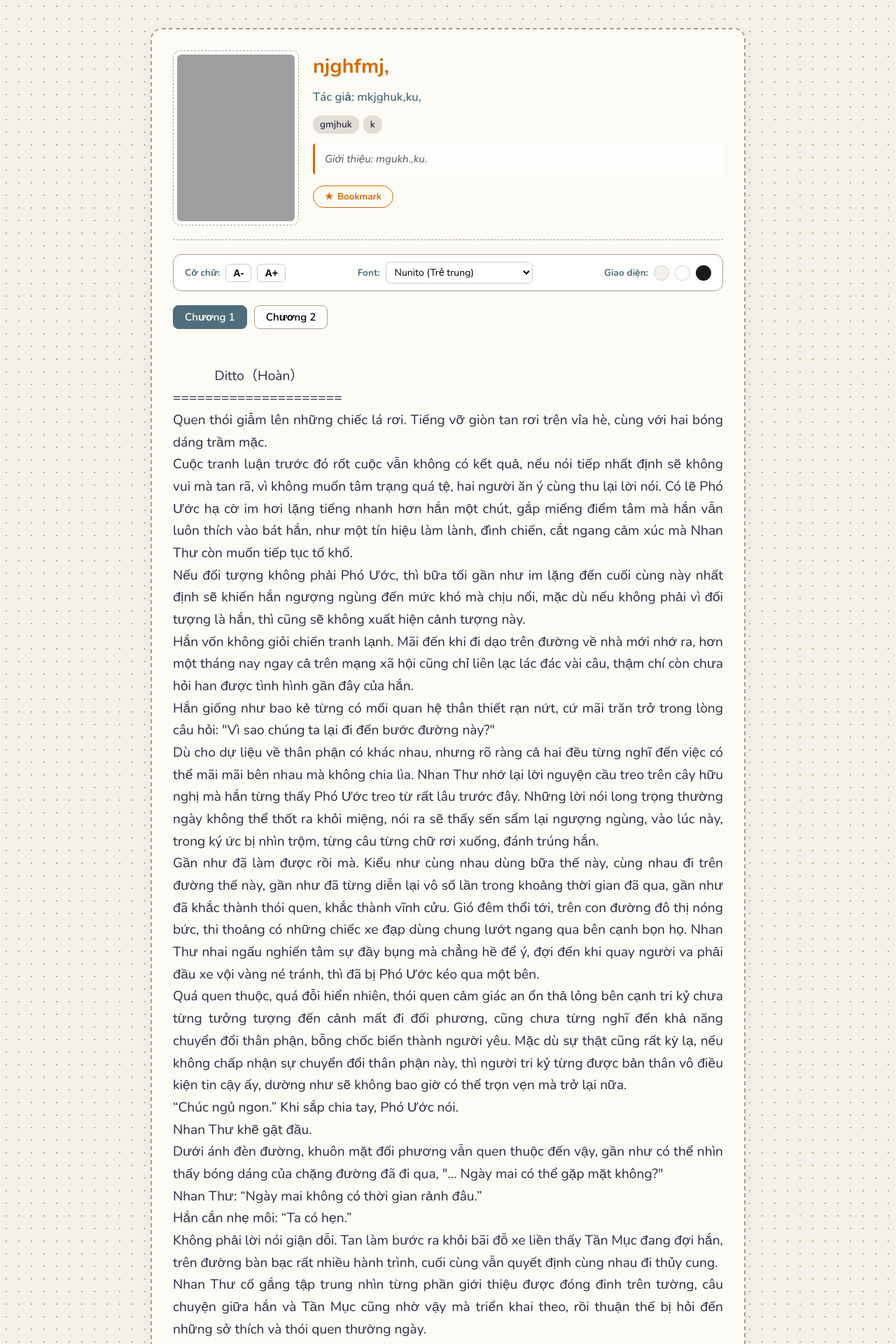
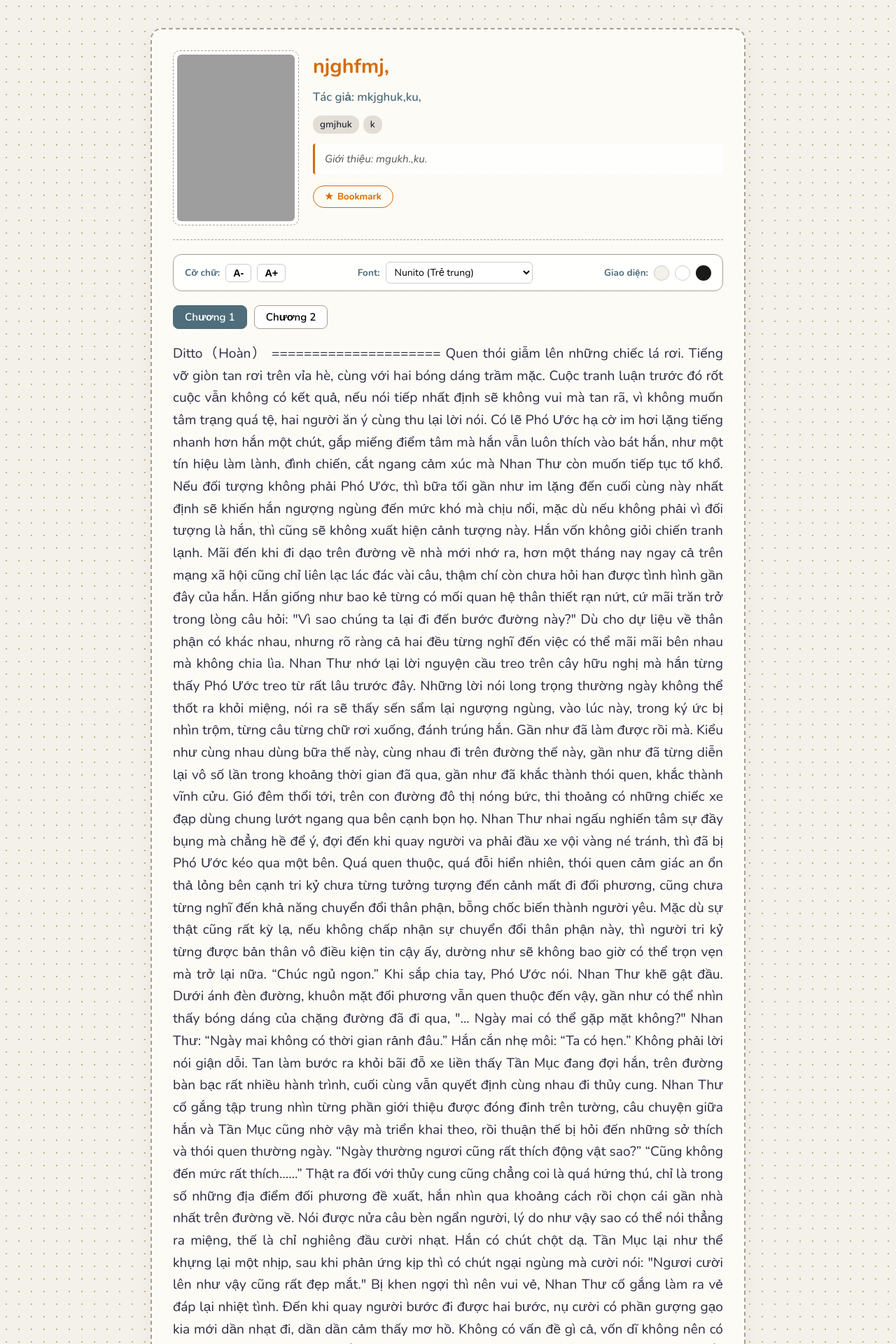
Before and after one commit to PhamNhaDoan/phamnhadoan.github.io, a Jekyll site: the page read/njghfmj.html, which Jekyll copies as it is, in a window 1280 px wide. Shown: the top 1920 px of the page at 70% size. Built offline with Jekyll 4.4.1, drawn with Linux system fonts in a browser that asks for light colours; grey boxes are pictures that could not be loaded.

Commit message:
Adjust CSS styles for story content

```diff
--- a/read/njghfmj.html
+++ b/read/njghfmj.html
@@ -269,13 +269,13 @@
             font-size: 1.2rem;
             line-height: 1.65;
             text-align: justify;
-            white-space: pre-wrap;
             margin-bottom: 25px;
             min-height: 120px;
         }
 
         .story-content p, .story-content {
-            margin-bottom: 0.8rem;
+           margin-top: 0;
+            margin-bottom: 1.2rem;
         }
 
         .bottom-nav {
```
